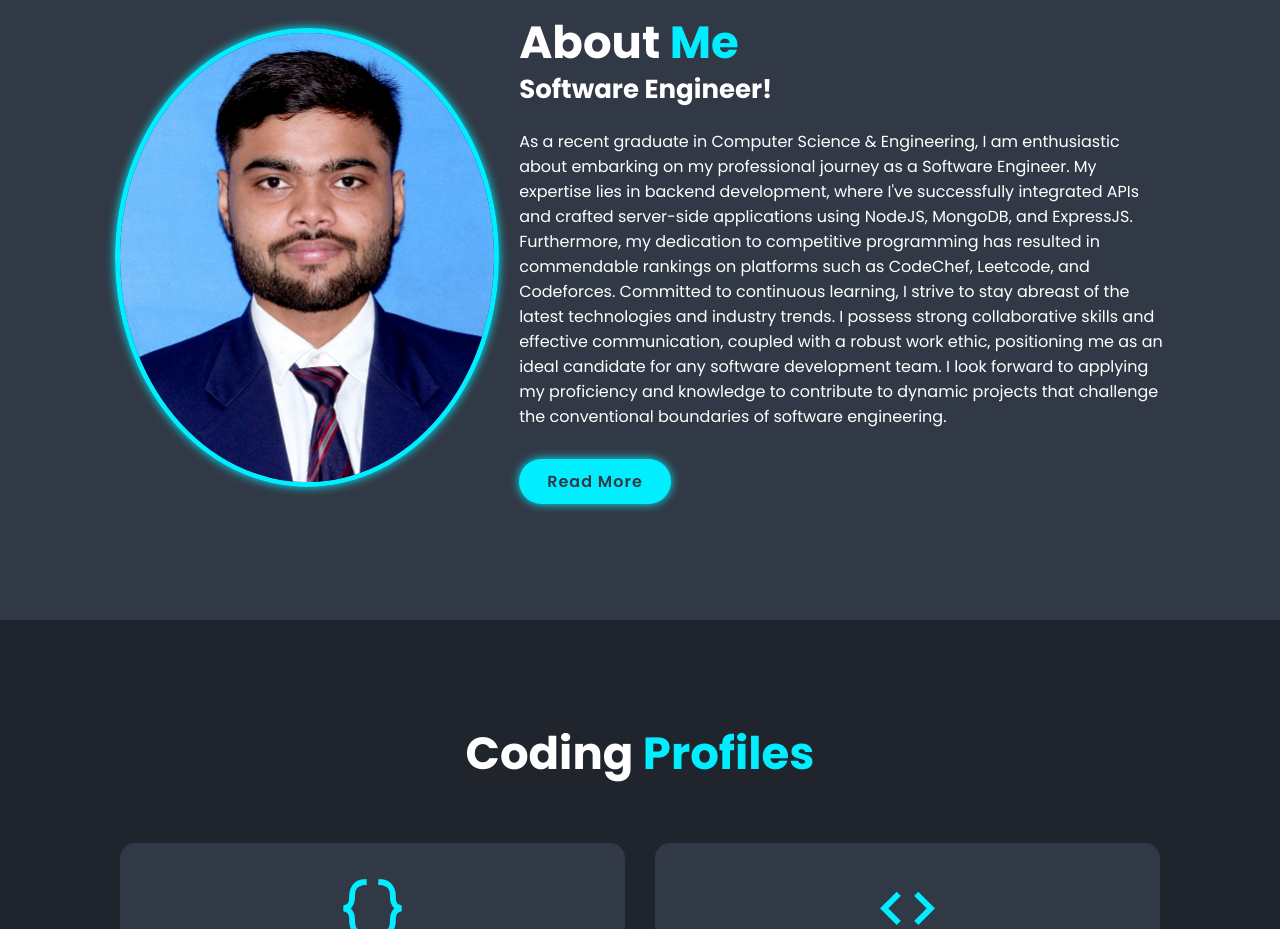
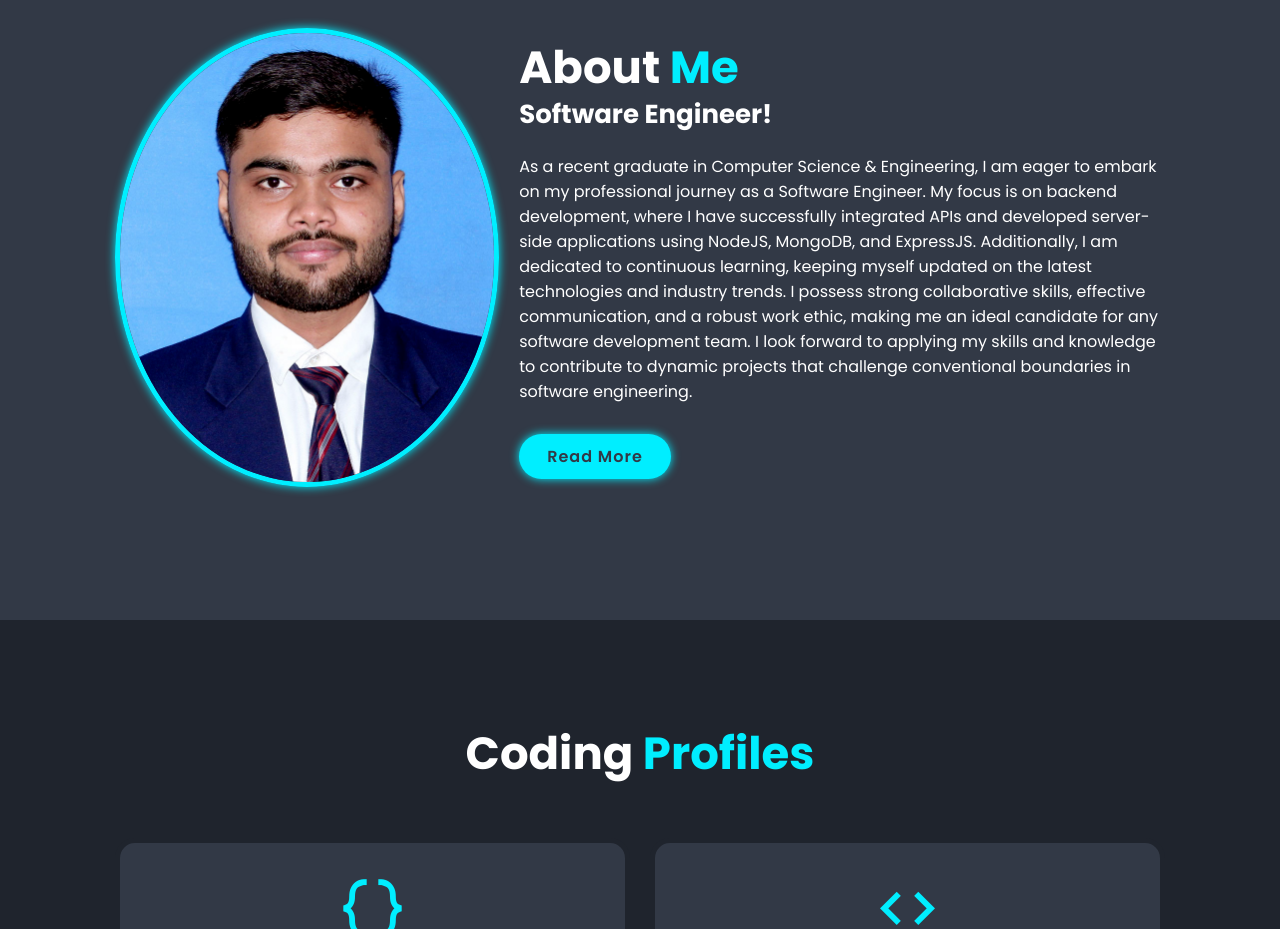
Before and after one commit to aman4312/MyPortfolio, a plain HTML site: page index.html in a window 1280 px wide. Shown: the part 980-1909 px from the top of the page. Drawn offline with nearby package versions, Linux system fonts and the light colour scheme; files whose address does not match are found by name.

Commit message:
Update index.html

```diff
--- a/index.html
+++ b/index.html
@@ -73,7 +73,7 @@
         <h2 class="heading">About <span>Me </span></h2>
         <h3>Software Engineer!</h3>
         <p>
-          As a recent graduate in Computer Science & Engineering, I am enthusiastic about embarking on my professional journey as a Software Engineer. My expertise lies in backend development, where I've successfully integrated APIs and crafted server-side applications using NodeJS, MongoDB, and ExpressJS. Furthermore, my dedication to competitive programming has resulted in commendable rankings on platforms such as CodeChef, Leetcode, and Codeforces. Committed to continuous learning, I strive to stay abreast of the latest technologies and industry trends. I possess strong collaborative skills and effective communication, coupled with a robust work ethic, positioning me as an ideal candidate for any software development team. I look forward to applying my proficiency and knowledge to contribute to dynamic projects that challenge the conventional boundaries of software engineering.
+          As a recent graduate in Computer Science & Engineering, I am eager to embark on my professional journey as a Software Engineer. My focus is on backend development, where I have successfully integrated APIs and developed server-side applications using NodeJS, MongoDB, and ExpressJS. Additionally, I am dedicated to continuous learning, keeping myself updated on the latest technologies and industry trends. I possess strong collaborative skills, effective communication, and a robust work ethic, making me an ideal candidate for any software development team. I look forward to applying my skills and knowledge to contribute to dynamic projects that challenge conventional boundaries in software engineering.
         </p>
         <a href="#coding" class="btn">Read More</a>
       </div>
```
